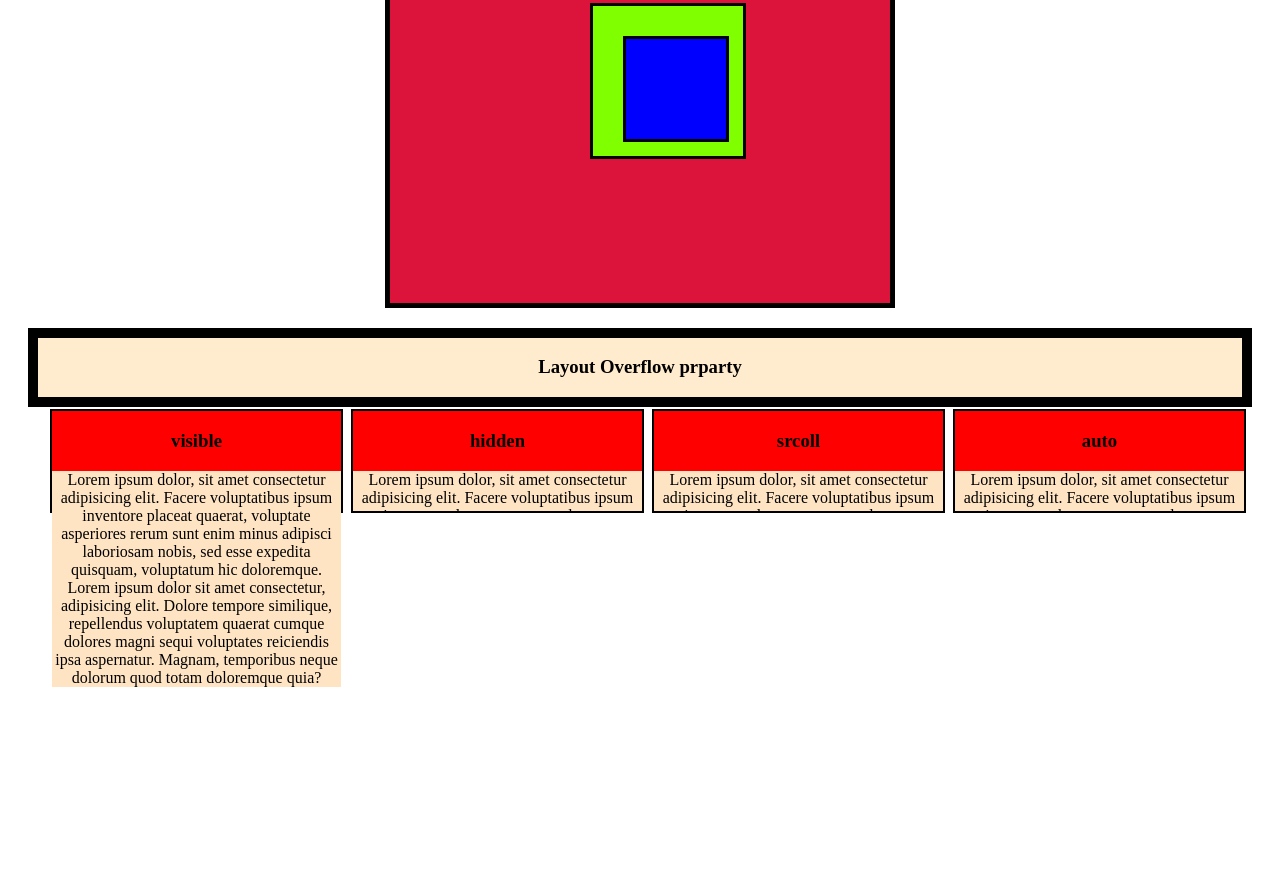
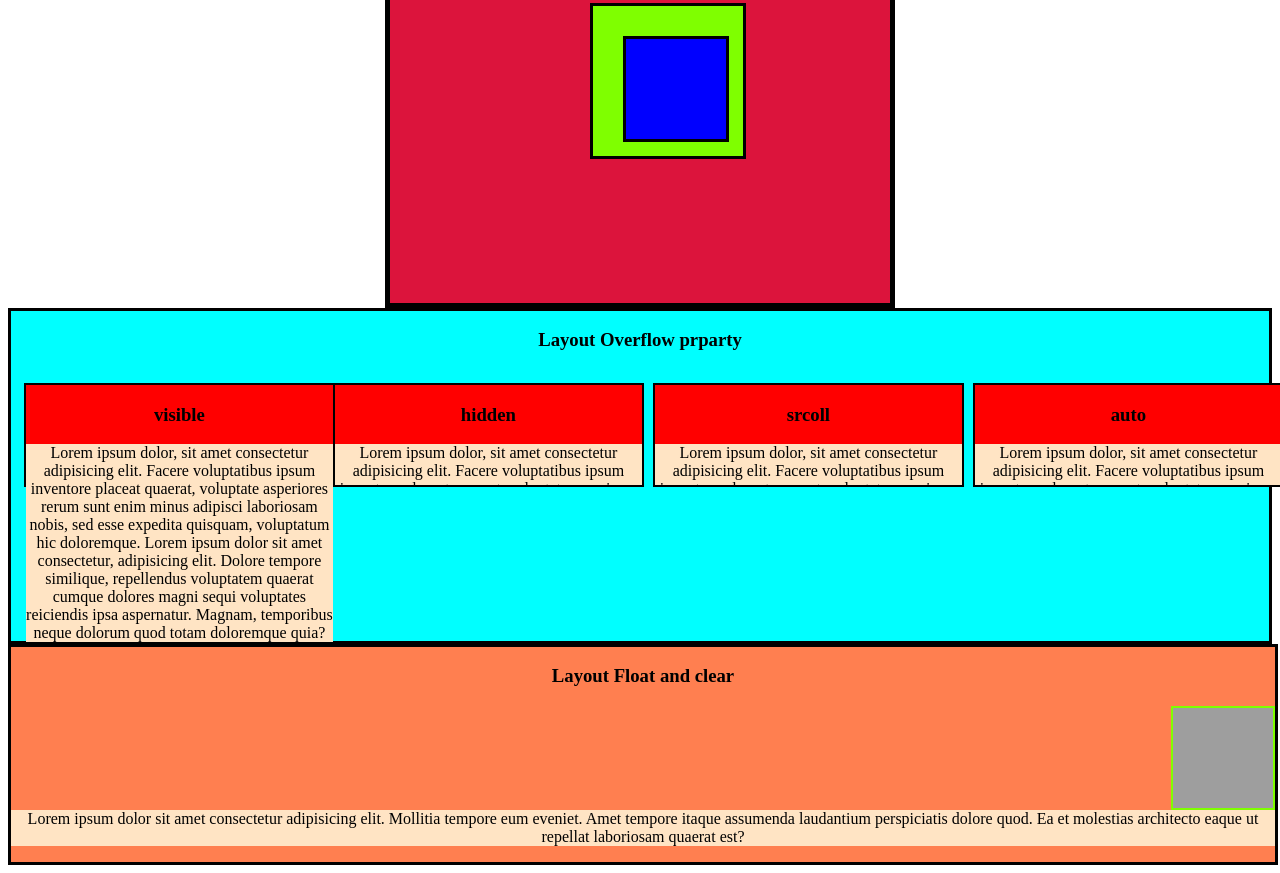
Before and after one commit to thalsi/css, a plain HTML site: page My html.html in a window 1280 px wide. Shown: the part 1258-2131 px from the top of the page. Before the commit the page ends 1945 px from the top, so only its background shows below. Drawn offline with Linux system fonts and the light colour scheme; grey boxes are pictures that could not be loaded.

```diff
--- a/My html.html
+++ b/My html.html
@@ -56,7 +56,7 @@
         </div>
     </div>
 
-    <div style="position: relative;" id="sectionDiv">
+    <div style="background-color: aqua; border: 3px solid black; height: 330px;" >
         <h3 style="text-align: center;">Layout  Overflow prparty </h3>
        <div style="position: absolute;
                     margin: 1%;
@@ -119,5 +119,12 @@
         Lorem ipsum dolor sit amet consectetur, adipisicing elit. Dolore tempore similique, repellendus voluptatem quaerat cumque dolores magni sequi voluptates reiciendis ipsa aspernatur. Magnam, temporibus neque dolorum quod totam doloremque quia?</p>
     </div>
     </div>
+
+    <div style="width: 100%; height: 10%;background-color: coral;border: 3px solid black; ">
+        <h3 style="text-align: center;">Layout Float and clear</h3>
+        <img style="border: 2px solid chartreuse;float: right; overflow: auto;" src="https://images.unsplash.com/photo-1590767187868-b8e9ece0974b?ixlib=rb-1.2.1&ixid=MnwxMjA3fDB8MHxleHBsb3JlLWZlZWR8Mnx8fGVufDB8fHx8&w=1000&q=80" alt=""
+            width="100px" height="100px">
+            <p style="clear:right;">Lorem ipsum dolor sit amet consectetur adipisicing elit. Mollitia tempore eum eveniet. Amet tempore itaque assumenda laudantium perspiciatis dolore quod. Ea et molestias architecto eaque ut repellat laboriosam quaerat est?</p>
+    </div>
 </body>
 </html>
```
Also changed, not shown: README.MD.
